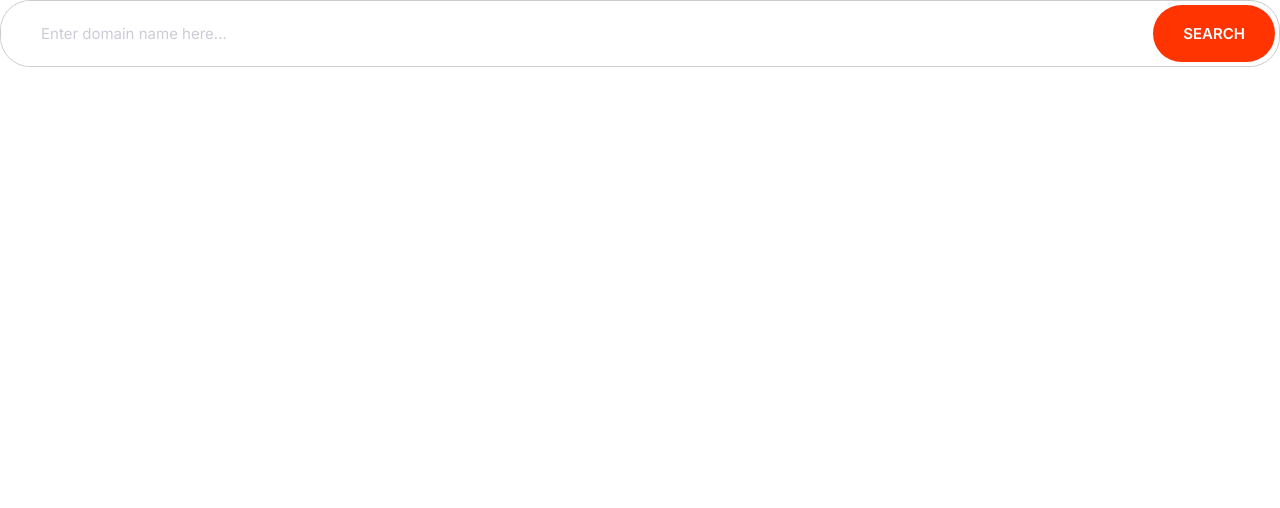
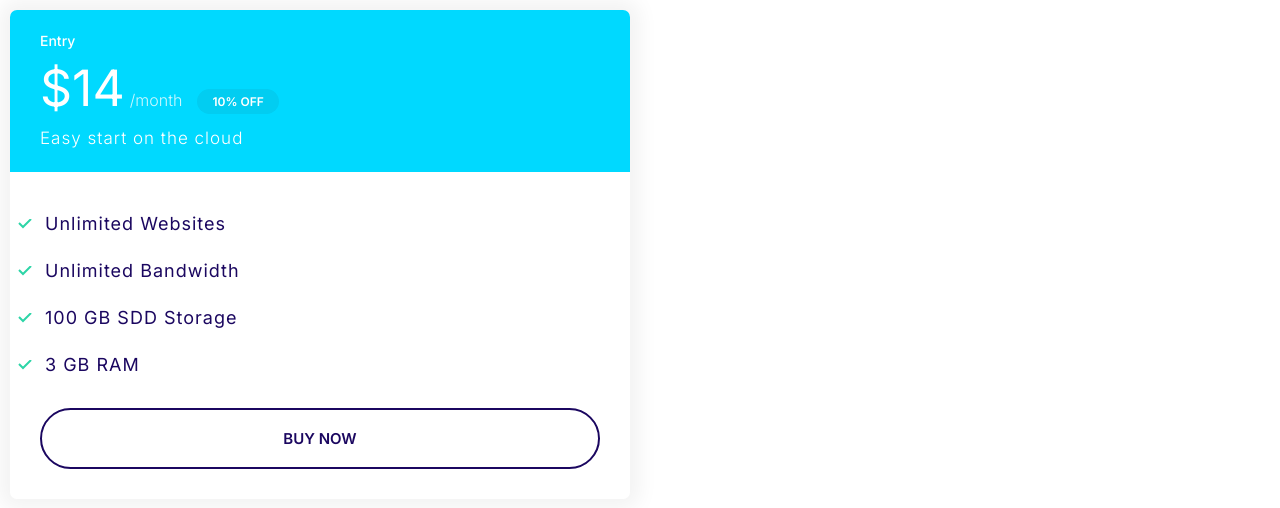
Before and after one commit to andyalpa/moshify-test, a plain HTML site: page index.html in a window 1280 px wide. Drawn offline with Linux system fonts and the light colour scheme.

Commit message:
Creating card components.

```diff
--- a/css/styles.css
+++ b/css/styles.css
@@ -115,6 +115,7 @@ a {
 
 .badge--small {
     font-size: 1.6rem;
+    padding: 0.5rem 1.5rem;
 }
 
 @media screen and (min-width: 1024px) {
@@ -277,3 +278,78 @@ color: white;
     }
 
 }
+
+/* Cards */
+
+.card {
+    border-radius: 7px;
+    box-shadow: 0 0 20px 10px #f3f3f3;
+    overflow: hidden;
+}
+
+.card__header, .card__body {
+    padding: 2rem 3rem;
+}
+
+.card--primary .card__header {
+    background: var(--color-primary);
+    color: white;
+}
+
+.card--secondary .card__header {
+    background: var(--color-secondary);
+    color: white;
+}
+
+.card--secondary .badge--secondary {
+    background: #02cdf1;
+}
+
+/* Plans */
+.plan__name {
+    color: white;
+    margin: 0;
+    font-weight: 500;
+    font-size: 2.4rem;
+}
+
+.plan__price {
+font-size: 6rem;
+}
+
+.plan__billing-cycle {
+font-size: 2.4rem;
+font-weight: 300;
+opacity: 0.8;
+padding-right: 1rem;
+}
+
+.plan__description {
+    font-size: 2rem;
+    font-weight: 300;
+    letter-spacing: 1px;
+    display: block;
+}
+
+.plan .list__item {
+    margin-bottom: 2rem;
+    letter-spacing: 1px;
+}
+
+@media screen and (min-width: 1024px) {
+.plan__name {
+    font-size: 1.4rem;
+}
+
+.plan__price {
+    font-size: 5rem;
+}
+
+.plan__billing-cycle {
+    font-size: 1.6rem;
+}
+
+.plan__description {
+    font-size: 1.7rem;
+}
+}
--- a/index.html
+++ b/index.html
@@ -14,13 +14,27 @@
     <link rel="stylesheet" href="/css/styles.css" />
   </head>
   <body>
-    <div class="input-group">
-      <input
-        type="text"
-        class="input"
-        placeholder="Enter domain name here..."
-      />
-      <button class="btn btn--accent">Search</button>
+    <div style="width: 50%; padding: 1rem">
+      <div class="plan">
+        <div class="card card--secondary">
+          <header class="card__header">
+            <h3 class="plan__name">Entry</h3>
+            <span class="plan__price">$14</span>
+            <span class="plan__billing-cycle">/month</span>
+            <span class="badge badge--secondary badge--small">10% OFF</span>
+            <span class="plan__description">Easy start on the cloud</span>
+          </header>
+          <div class="card__body">
+            <ul class="list list--tick">
+              <li class="list__item">Unlimited Websites</li>
+              <li class="list__item">Unlimited Bandwidth</li>
+              <li class="list__item">100 GB SDD Storage</li>
+              <li class="list__item">3 GB RAM</li>
+            </ul>
+            <button class="btn btn--outline btn--block">Buy Now</button>
+          </div>
+        </div>
+      </div>
     </div>
   </body>
 </html>
```
Also changed, not shown: components/cards.html (added, +22 -0 lines), images/popular.svg (added).
